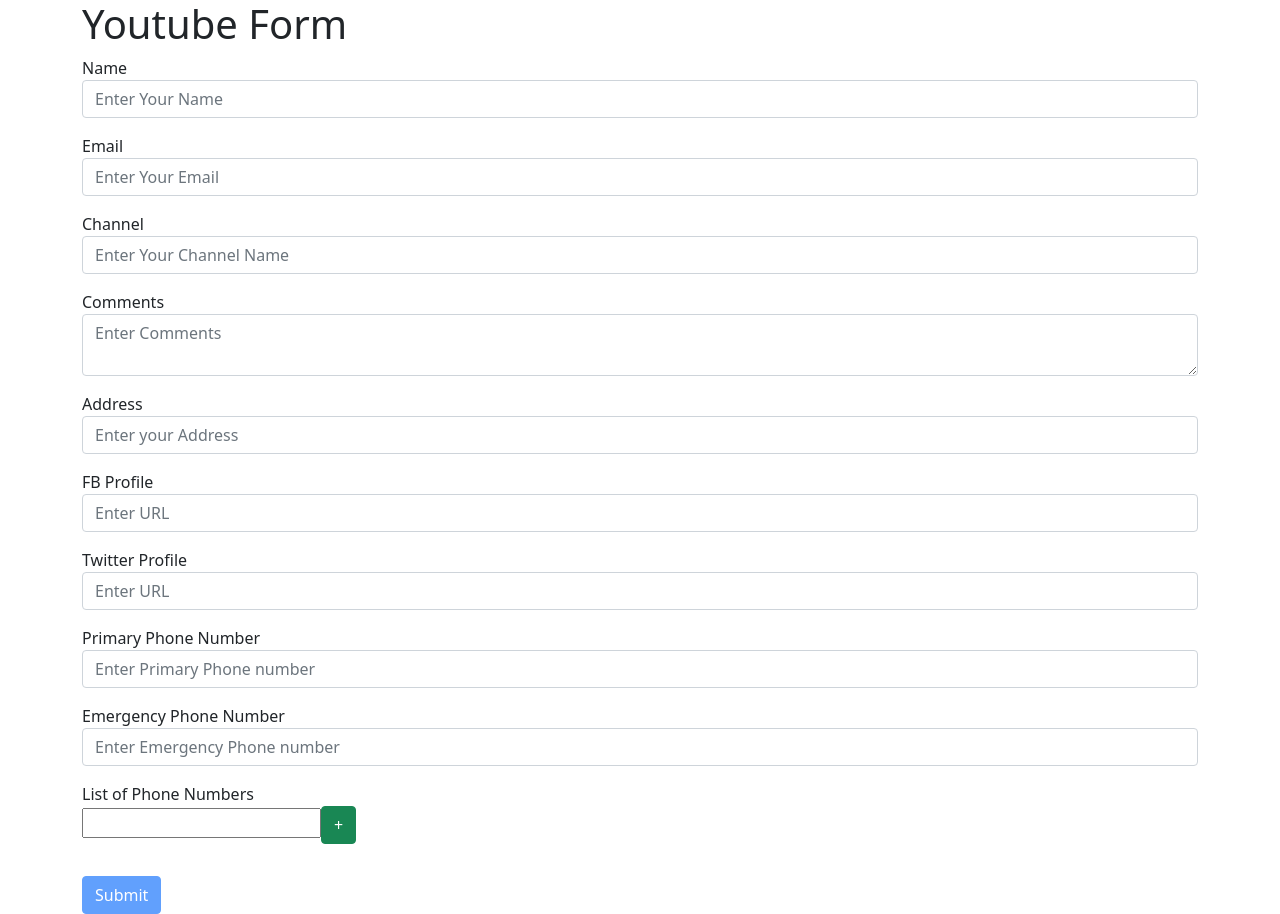
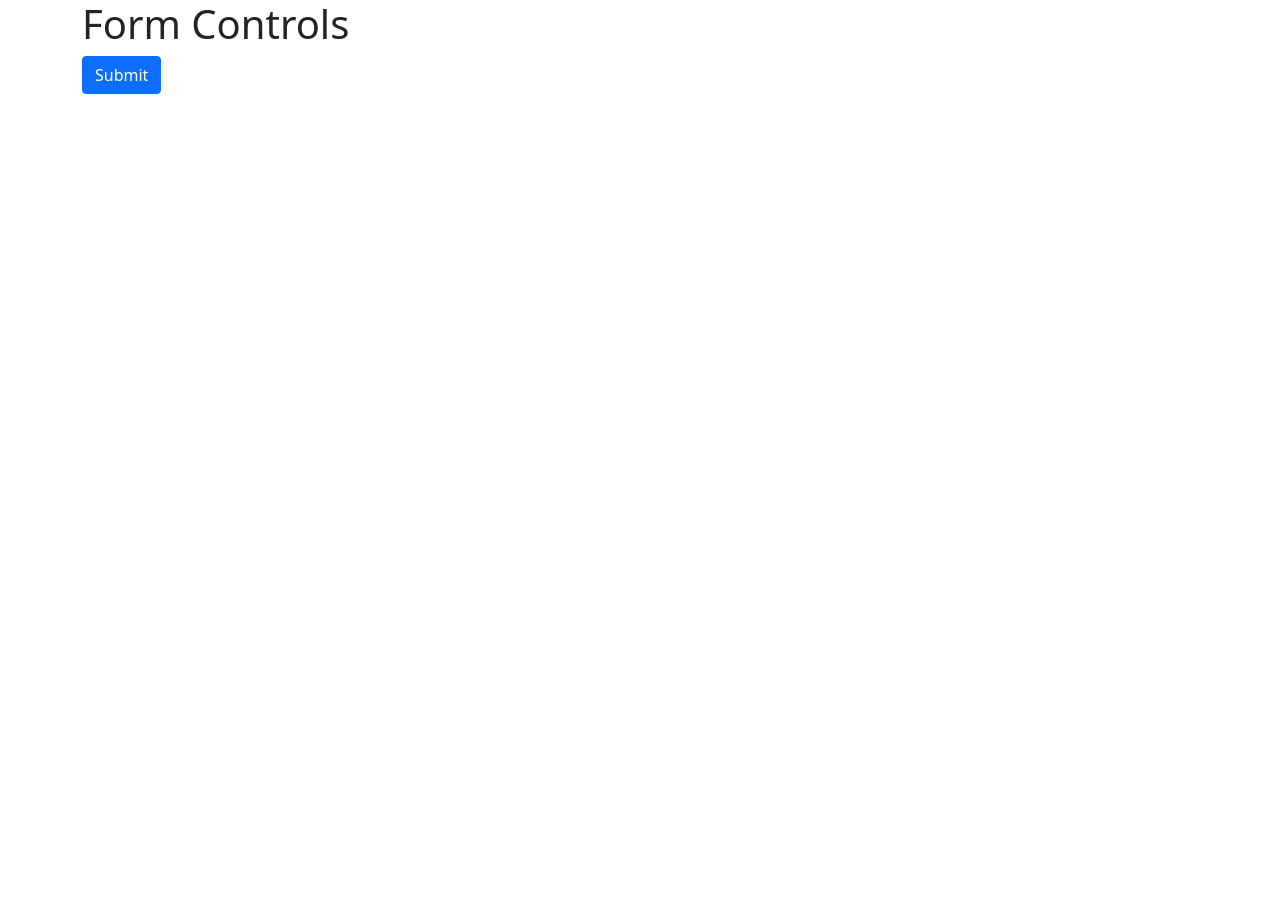
Before and after one commit to AnushkaNemishte/react-formik, a React (Create React App) app: page / in a window 1280 px wide. After the commit the page ends 800 px from the top, so only its background shows below. Built offline with nearby package versions, Linux system fonts and the light colour scheme.

Commit message:
Formik Controls practice

```diff
--- a/src/App.js
+++ b/src/App.js
@@ -1,10 +1,12 @@
 import React from 'react';
-import YoutubeForm from './Components/YoutubeForm';
+//import YoutubeForm from './Components/YoutubeForm';
 import "./App.css"
+import FormikContainer from './Formik-Controls/FormikContainer';
 function App() {
   return (
    <>
-    <YoutubeForm/>
+    {/* <YoutubeForm/> */}
+    <FormikContainer/>
    </>
   );
 }
--- /dev/null
+++ b/src/Formik-Controls/FormikContainer.js
@@ -0,0 +1,35 @@
+import { Form, Formik } from 'formik'
+import React from 'react'
+import { Button } from 'react-bootstrap';
+import * as Yup from 'yup';
+function FormikContainer() {
+    const initialValue={}
+    const onSubmit = (values)=>{
+        console.log("Form data ",values)
+    }
+    const validationSchema=Yup.object({
+
+    })
+  return (
+    <Formik
+    initialValues={initialValue}
+    onSubmit={onSubmit}
+    validationSchema={validationSchema}
+    >
+    {
+        (formikprops)=>{
+            return(
+            <div className='container'>
+            <h1>Form Controls</h1>
+            <Form>
+                <Button variant='primary' type='submit'>Submit</Button>
+            </Form>
+            </div>
+            )
+        }
+    }
+    </Formik>
+  )
+}
+
+export default FormikContainer
```
